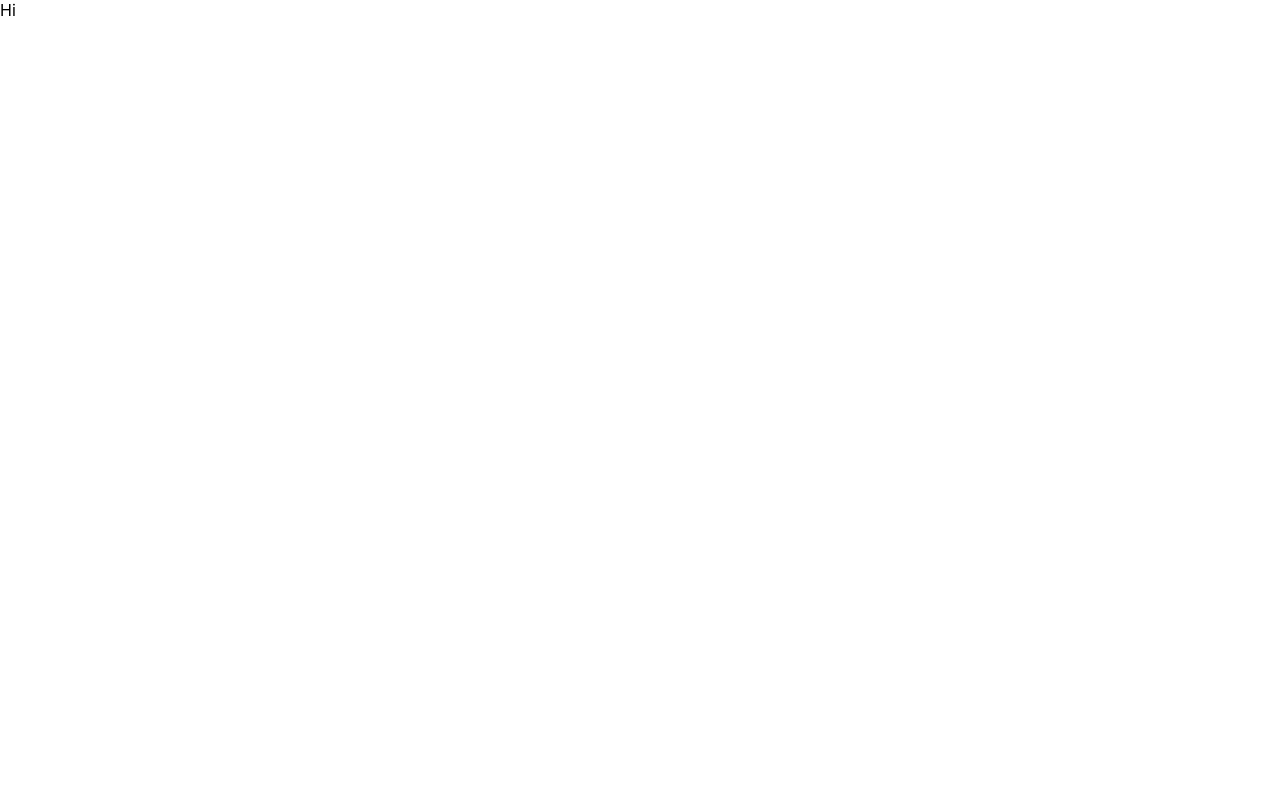
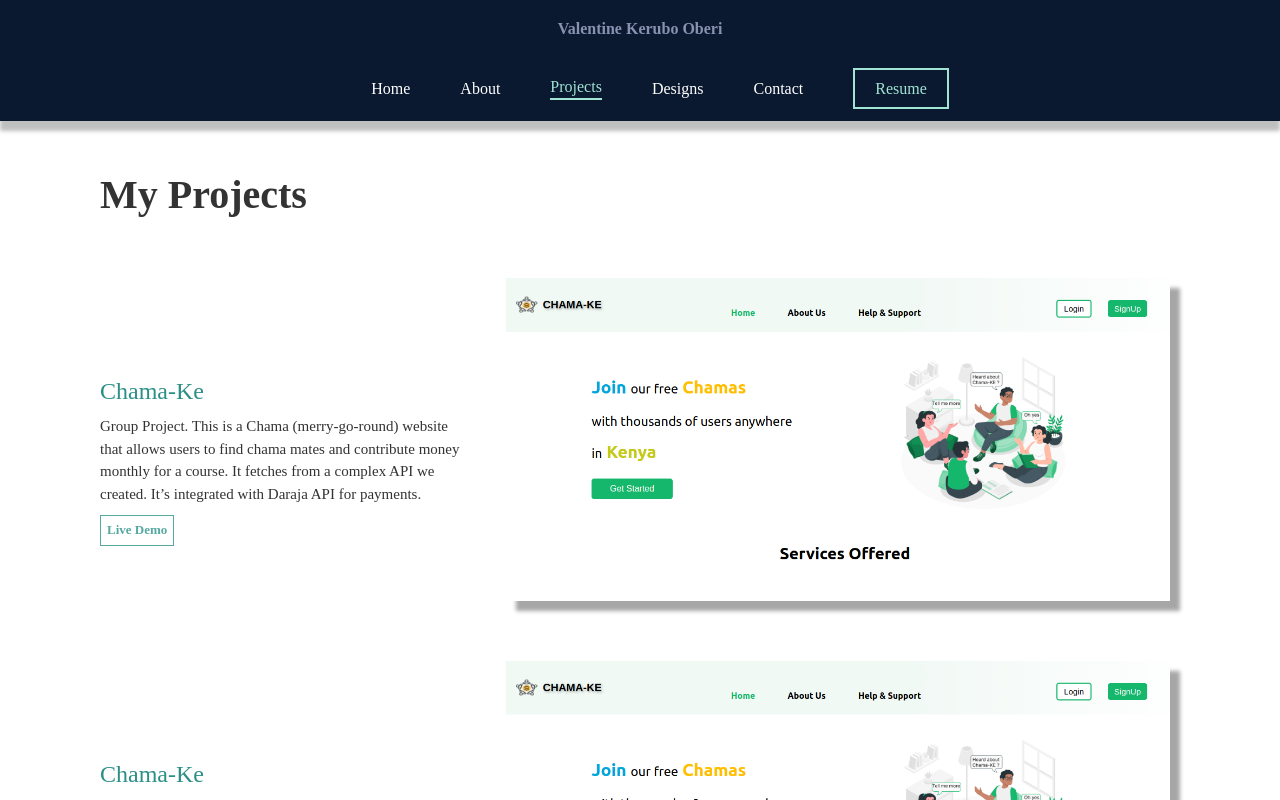
Before and after one commit to Vkerubo/my-portolio, a React (Create React App) app: page /projects in a window 1280 px wide. Shown: the top 800 px of the page. Built offline with nearby package versions, Linux system fonts and the light colour scheme; a web font is replaced by a local one.

Commit message:
add props on projects

```diff
--- a/src/components/ProjectsPage.js
+++ b/src/components/ProjectsPage.js
@@ -1,8 +1,29 @@
 import React from "react";
 import { styled } from "styled-components";
+import Navbar from "./Navbar";
+import Footer from "./Footer";
+import Projects from "./Projects";
+
+const PageWrapper = styled.div`
+  display: flex;
+  flex-direction: column;
+  min-height: 100vh;
+`;
+
+const ContentWrapper = styled.div`
+  flex: 1;
+`;
 
 function ProjectsPage() {
-    return <>Hi</>
-};
+  return (
+    <PageWrapper>
+      <Navbar />
+      <ContentWrapper>
+        <Projects />
+      </ContentWrapper>
+      <Footer />
+    </PageWrapper>
+  );
+}
 
 export default ProjectsPage;
```
Also changed, not shown: src/components/Projects.js (+7 -1 lines).
